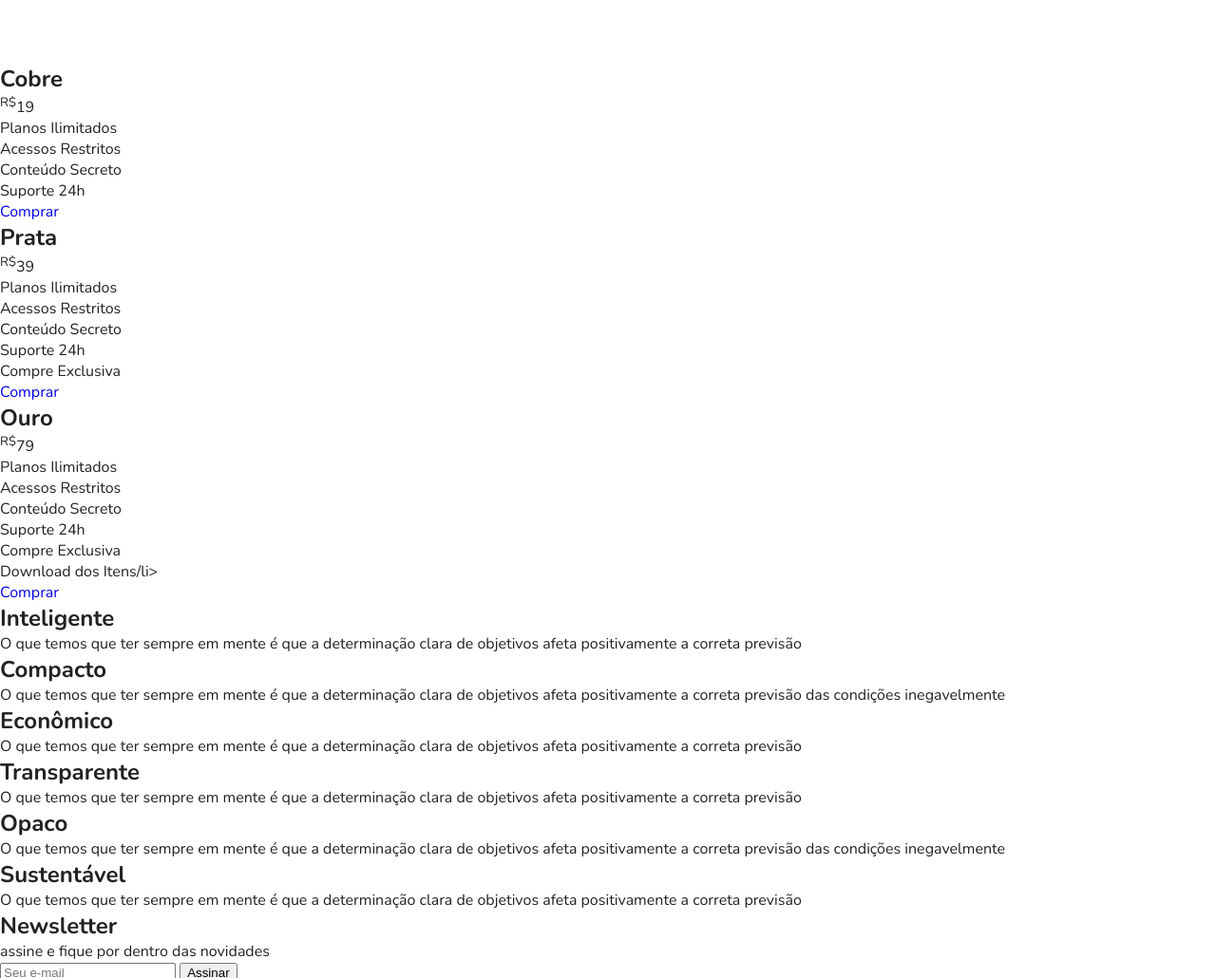
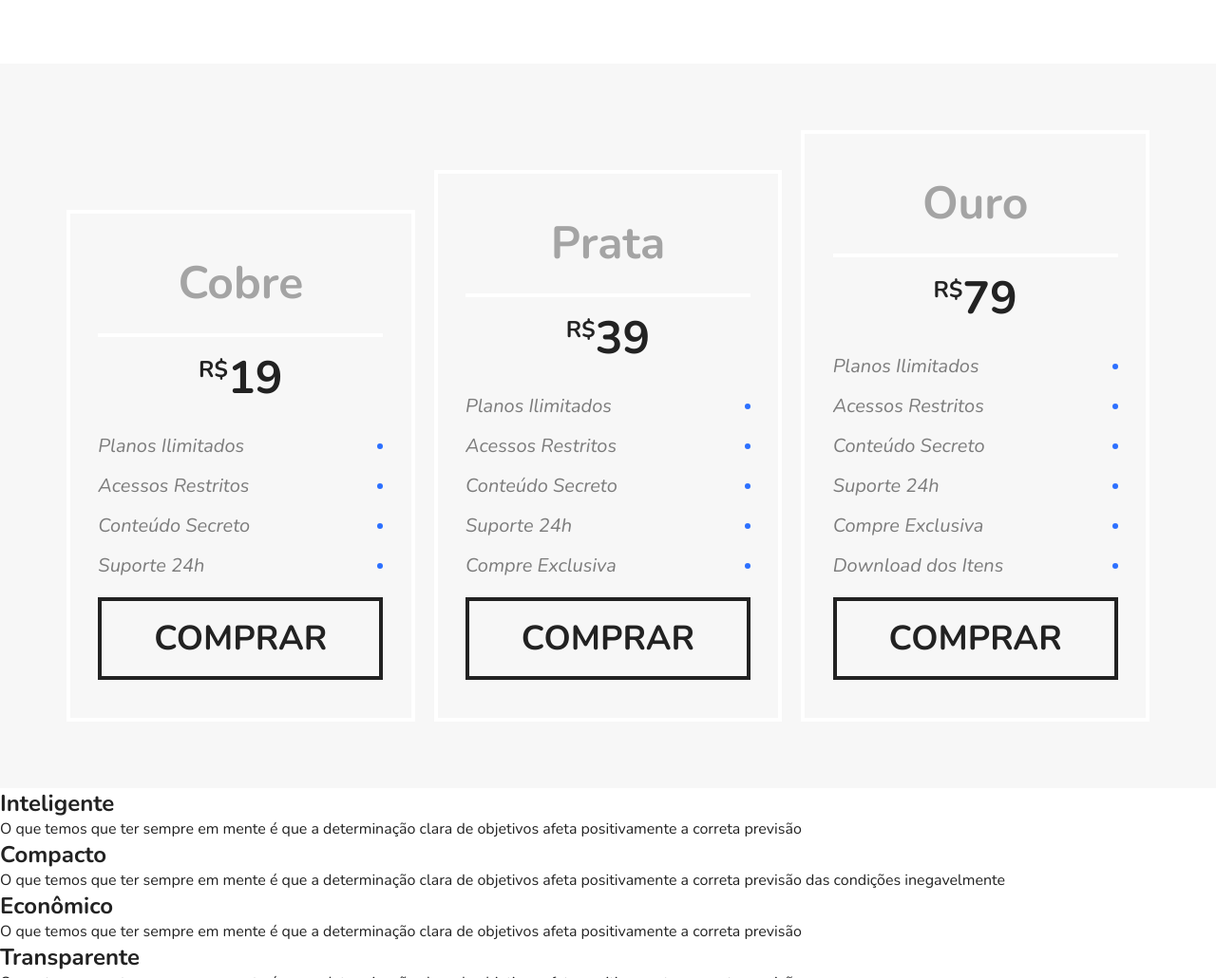
Before and after one commit to samaracsilva/flexblog, a plain HTML site: page index.html in a window 1280 px wide. Shown: the part 1754-2784 px from the top of the page at 95% size. Drawn offline with nearby package versions, Linux system fonts and the light colour scheme.

Commit message:
Css da seção Preço

```diff
--- a/css/style.css
+++ b/css/style.css
@@ -169,3 +169,94 @@ img {
 .blue {
     border-top: #66d9cb 8px solid;
 }
+
+/*Preco*/
+
+.preco {
+    background: #f7f7f7;
+    padding: 60px;
+    display: flex;
+    flex-wrap: wrap;
+    align-items: flex-end;
+}
+
+.preco-item {
+    flex: 1 1 260px;
+    border: 4px solid #ffffff;
+    padding: 20px;
+    margin: 10px;
+}
+
+.preco-item h2 {
+    font-size: 3em;
+    color: #a4a4a4;
+    text-align: center;
+    margin-top: 20px;
+}
+
+.preco-item span{
+    max-width: 300px;
+    margin: 20px auto;
+    font-size: 3em;
+    display: block;
+    text-align: center;
+    font-weight: bold;
+    padding: 10px 0 5px 0;
+    border-top: 4px solid #ffffff;
+}
+
+.preco-item sup {
+    font-size: 1.5rem;
+}
+
+.preco-item ul {
+    max-width: 300px;
+    margin: 20px auto;
+    font-size: 1.25em;
+    font-style: italic;
+    color: #7c7c7c;
+}
+
+.preco-item li {
+    display: flex;
+    justify-content: space-between;
+    align-items: center;
+    margin-bottom: 15px;
+}
+
+.preco-item li::after {
+    content: '';
+    display: block;
+    width: 6px;
+    height: 6px;
+    background: #2c70ff;
+    border-radius: 50%;
+}
+
+.preco-item a {
+    max-width: 300px;
+    display: block;
+    margin: 20px auto;
+    border: 4px solid;
+    color: #222222;
+    text-transform: uppercase;
+    font-weight: bold;
+    font-size: 2.25em;
+    padding: 15px 0;
+    text-align: center;
+
+}
+
+@media (max-width: 800px) {
+    .preco {
+        padding-left: 10px;
+        padding-right: 10px;
+    }
+
+    .preco .preco-item:nth-child(3) {
+        order: -2;
+    }
+    .preco .preco-item:nth-child(2) {
+        order: -1;
+    }
+}
--- a/index.html
+++ b/index.html
@@ -102,7 +102,7 @@
                 <li>Conteúdo Secreto</li>
                 <li>Suporte 24h</li>
                 <li>Compre Exclusiva</li>
-                <li>Download dos Itens/li>
+                <li>Download dos Itens</li>
             </ul>
             <a href="#">Comprar</a>
         </div>
```
